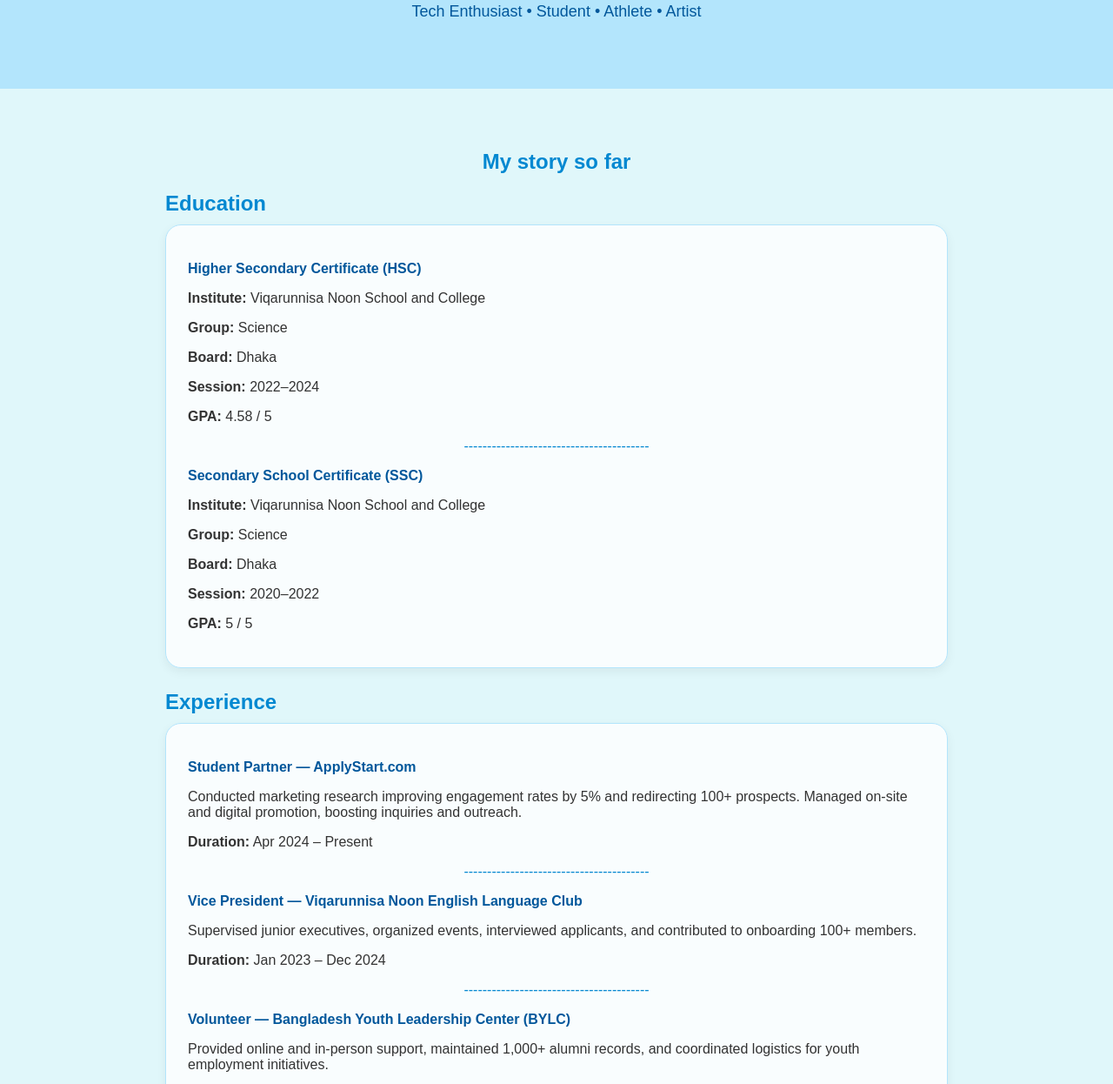
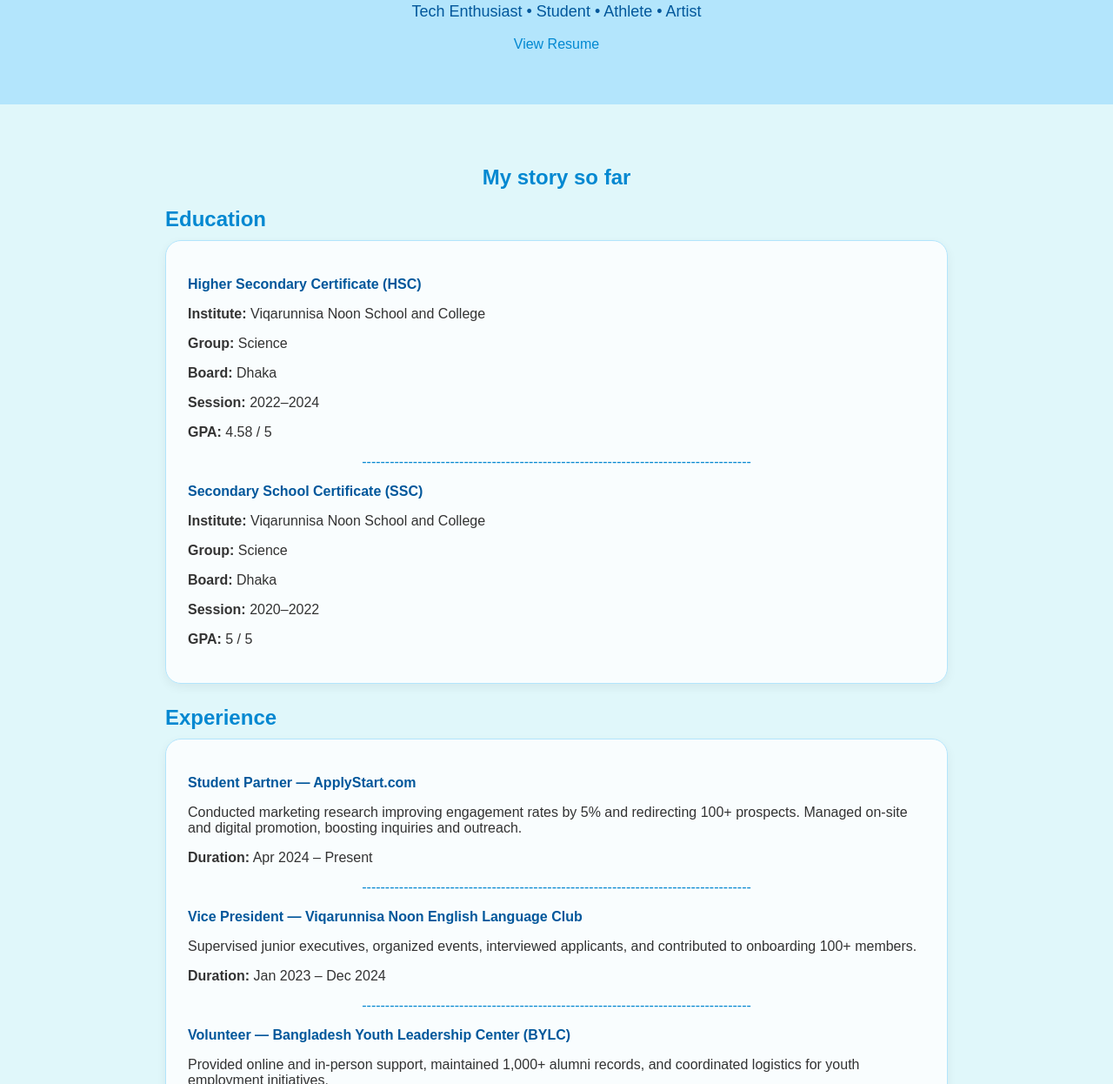
Before and after one commit to namiarahman/namiarahman.github.io, a plain HTML site: page index.html in a window 1280 px wide. Shown: the part 151-1397 px from the top of the page at 87% size. Drawn offline with Linux system fonts and the light colour scheme.

Commit message:
Update index.html

```diff
--- a/index.html
+++ b/index.html
@@ -8,7 +8,7 @@
         body {
             margin: 0;
             font-family: "Poppins", sans-serif;
-            background: #e0f7fa; /* pastel blue */
+            background: #e0f7fa;
             color: #333;
         }
         header {
@@ -19,29 +19,14 @@
         }
         h1 {
             font-size: 42px;
-            color: #0277bd; /* darker blue */
+            color: #0277bd;
             margin-bottom: 10px;
         }
         p.subtitle {
             font-size: 18px;
-            color: #01579b; /* darker blue shade */
+            color: #01579b;
         }
-        .resume-btn {
-            position: absolute;
-            top: 20px;
-            right: 20px;
-            background: #0288d1;
-            color: white;
-            border: none;
-            padding: 10px 18px;
-            border-radius: 8px;
-            text-decoration: none;
-            font-weight: bold;
-            transition: background 0.3s;
-        }
-        .resume-btn:hover {
-            background: #0277bd;
-        }
+
         section {
             padding: 50px 20px;
             max-width: 900px;
@@ -87,7 +72,8 @@
     <header>
         <h1>Namia Rahman</h1>
         <p class="subtitle">Tech Enthusiast • Student • Athlete • Artist</p>
-        <a class="resume-btn" href="Resume of Namia Rahman.pdf" download>Download Resume</a>
+       <a class="resume-btn" href="Resume of Namia Rahman.pdf" target="_blank">View Resume</a>
+
     </header>
 
     <section>
@@ -101,7 +87,7 @@
             <p><strong>Board:</strong> Dhaka</p>
             <p><strong>Session:</strong> 2022–2024</p>
             <p><strong>GPA:</strong> 4.58 / 5</p>
-            <p class="separator">----------------------------------------</p>
+            <p class="separator">------------------------------------------------------------------------------------</p>
             <p class="exp-title">Secondary School Certificate (SSC)</p>
             <p><strong>Institute:</strong> Viqarunnisa Noon School and College</p>
             <p><strong>Group:</strong> Science</p>
@@ -115,15 +101,15 @@
             <p class="exp-title">Student Partner — ApplyStart.com</p>
             <p>Conducted marketing research improving engagement rates by 5% and redirecting 100+ prospects. Managed on-site and digital promotion, boosting inquiries and outreach.</p>
             <p><strong>Duration:</strong> Apr 2024 – Present</p>
-            <p class="separator">----------------------------------------</p>
+            <p class="separator">------------------------------------------------------------------------------------</p>
             <p class="exp-title">Vice President — Viqarunnisa Noon English Language Club</p>
             <p>Supervised junior executives, organized events, interviewed applicants, and contributed to onboarding 100+ members.</p>
             <p><strong>Duration:</strong> Jan 2023 – Dec 2024</p>
-             <p class="separator">----------------------------------------</p>
+            <p class="separator">------------------------------------------------------------------------------------</p>
             <p class="exp-title">Volunteer — Bangladesh Youth Leadership Center (BYLC)</p>
             <p>Provided online and in-person support, maintained 1,000+ alumni records, and coordinated logistics for youth employment initiatives.</p>
             <p><strong>Duration:</strong> Jul 2022 – Jun 2023</p>
-            <p class="separator">----------------------------------------</p>
+            <p class="separator">------------------------------------------------------------------------------------</p>
             <p class="exp-title">Co-Organizer — Nibedita</p>
             <p>Led the tech team and coordinated logistics for a two-day female entrepreneurship event with over 2,000 attendees.</p>
             <p><strong>Duration:</strong> Oct 2022</p>
@@ -133,7 +119,7 @@
         <div class="card">
             <p class="exp-title">Sport</p>
             <p>1st Dan Black Belt Diploma — Bangladesh Karate Federation.</p>
-             <p class="separator">----------------------------------------</p>
+             <p class="separator">------------------------------------------------------------------------------------</p>
             <p class="exp-title">Artist</p>
             <p> Created and sold over 30 paintings through networking and client referrals.</p>
         </div>
@@ -144,7 +130,7 @@
             <p>Developed a Python client–server CRUD system storing customer and book data in text files, with a console client for interaction.
             You can find it <a href="https://github.com/namiarahman/BookStore-Management-System-API-Python-" target="_blank">here</a>.
             </p>
-             <p class="separator">----------------------------------------</p>
+            <p class="separator">------------------------------------------------------------------------------------</p>
             <p class="exp-title">Bookstore Management System — Java Swing</p>
             <p>Built an inventory management and customer billing system using Java Swing with structured GUI components.
             You can find it <a href="https://github.com/namiarahman/BookStore-Management-System-GUI-Java" target="_blank">here</a>.
@@ -153,9 +139,9 @@
 
         <h2>Find me on</h2>
         <div class="card">
-            <p><strong>Email:</strong> namiarahman@gmail.com</p>
             <p><a href="https://github.com/namiarahman" target="_blank"><strong>GitHub</strong></a></p>
             <p> <a href="https://www.linkedin.com/in/namia-rahman-1057a6270/" target="_blank"><strong>LinkedIn</strong></a></p>
+            <p><a href="namiarahman@gmail.com" target="_blank"><strong>Gmail</strong></a></p>
         </div>
     </section>
 
```
